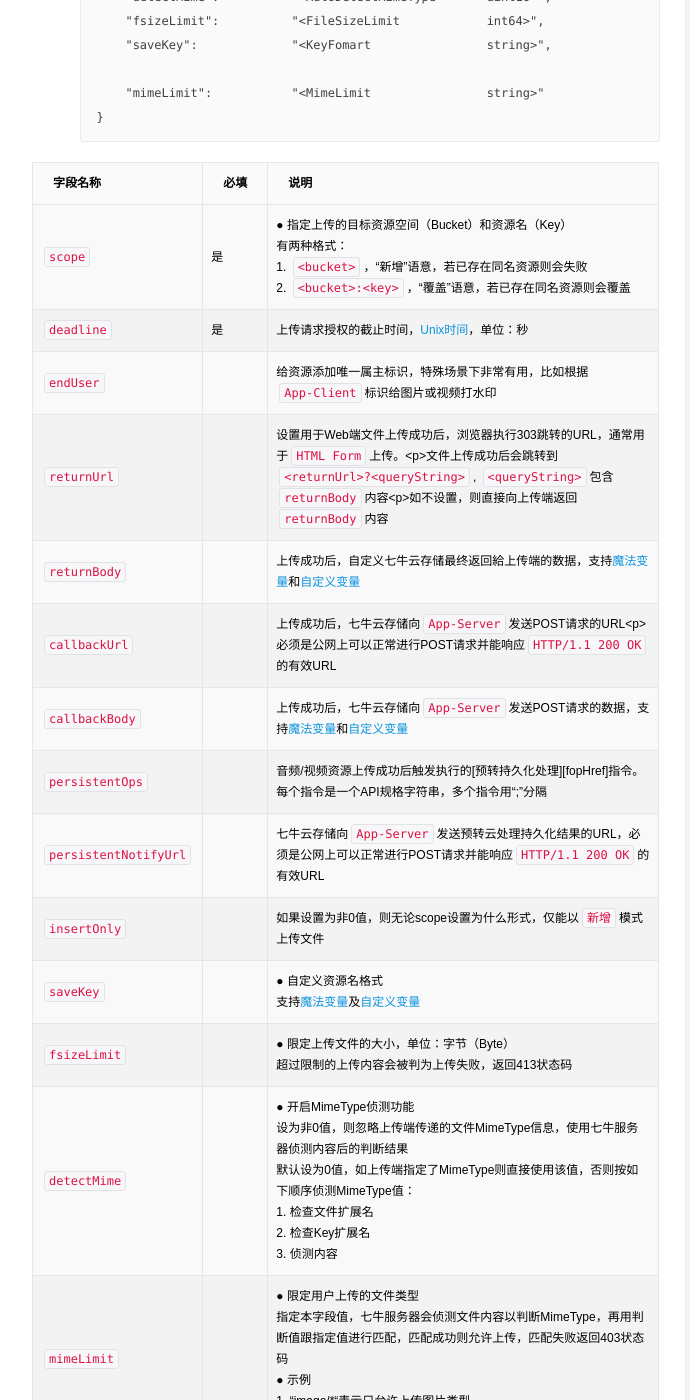
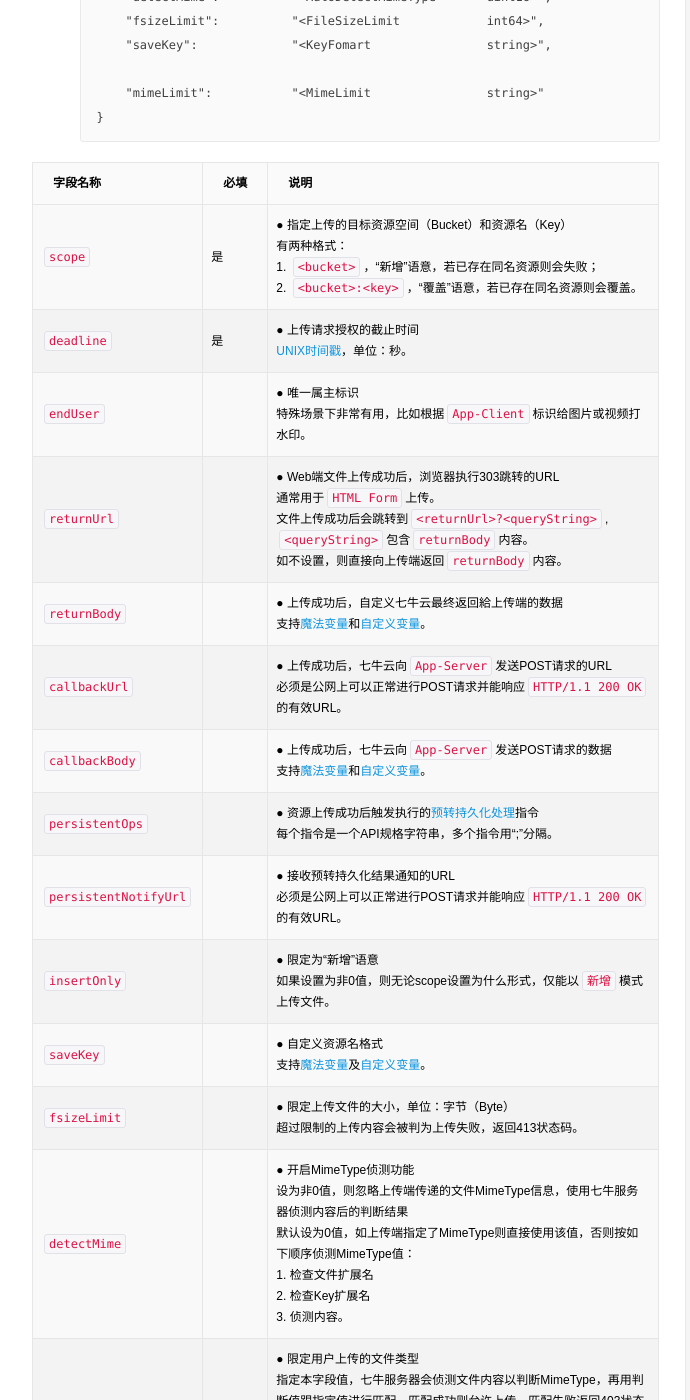
Before and after one commit to qiniu/developer.qiniu.com, a Jekyll site: the page built from docs/v6/api/reference/security/put-policy.md, in a window 1280 px wide and 1400 px high, scrolled down 747 px. Shown: the whole window, without its empty margins (435-1125 px from the left). Built offline with Jekyll 4.4.1, drawn with Linux system fonts in a browser that asks for light colours; nearby versions of some CDN libraries; library files that are not in the unit come from our copies.

Commit message:
美化上传策略参数表格。

```diff
--- a/docs/v6/api/reference/security/put-policy.md
+++ b/docs/v6/api/reference/security/put-policy.md
@@ -40,20 +40,20 @@ order: 980
 
 字段名称              | 必填 | 说明
 :-------------------- | :--- | :-----------------------------------------------
-<a id="put-policy-scope"></a>`scope`               | 是   | ● 指定上传的目标资源空间（Bucket）和资源名（Key）<br>有两种格式：<br>1. `<bucket>`，“新增”语意，若已存在同名资源则会失败<br>2. `<bucket>:<key>`，“覆盖”语意，若已存在同名资源则会覆盖
-`deadline`            | 是   | 上传请求授权的截止时间，[Unix时间][unixTimeHref]，单位：秒
-`endUser`             |      | 给资源添加唯一属主标识，特殊场景下非常有用，比如根据`App-Client`标识给图片或视频打水印
-`returnUrl`           |      | 设置用于Web端文件上传成功后，浏览器执行303跳转的URL，通常用于`HTML Form`上传。<p>文件上传成功后会跳转到`<returnUrl>?<queryString>`, `<queryString>`包含`returnBody`内容<p>如不设置，则直接向上传端返回`returnBody`内容
-`returnBody`          |      | 上传成功后，自定义七牛云存储最终返回給上传端的数据，支持[魔法变量][magicVariablesHref]和[自定义变量][xVariablesHref]
-`callbackUrl`         |      | 上传成功后，七牛云存储向`App-Server`发送POST请求的URL<p>必须是公网上可以正常进行POST请求并能响应`HTTP/1.1 200 OK`的有效URL
-`callbackBody`        |      | 上传成功后，七牛云存储向`App-Server`发送POST请求的数据，支持[魔法变量][magicVariablesHref]和[自定义变量][xVariablesHref]
-`persistentOps`       |      | 音频/视频资源上传成功后触发执行的[预转持久化处理][fopHref]指令。每个指令是一个API规格字符串，多个指令用“;”分隔
-`persistentNotifyUrl` |      | 七牛云存储向`App-Server`发送预转云处理持久化结果的URL，必须是公网上可以正常进行POST请求并能响应`HTTP/1.1 200 OK`的有效URL
-`insertOnly`          |      | 如果设置为非0值，则无论scope设置为什么形式，仅能以`新增`模式上传文件
-<a id="put-policy-save-key"></a>`saveKey`             |      | ● 自定义资源名格式<br>支持[魔法变量][magicVariablesHref]及[自定义变量][xVariablesHref]
-<a id="put-policy-fsize-limit"></a>`fsizeLimit`          |      | ● 限定上传文件的大小，单位：字节（Byte）<br>超过限制的上传内容会被判为上传失败，返回413状态码
-<a id="put-policy-detect-mime"></a>`detectMime`          |      | ● 开启MimeType侦测功能<br>设为非0值，则忽略上传端传递的文件MimeType信息，使用七牛服务器侦测内容后的判断结果<br>默认设为0值，如上传端指定了MimeType则直接使用该值，否则按如下顺序侦测MimeType值：<br>1. 检查文件扩展名<br>2. 检查Key扩展名<br>3. 侦测内容
-<a id="put-policy-mime-limit"></a>`mimeLimit`           |      | ● 限定用户上传的文件类型<br>指定本字段值，七牛服务器会侦测文件内容以判断MimeType，再用判断值跟指定值进行匹配，匹配成功则允许上传，匹配失败返回403状态码<br>● 示例<br>1. "image/*"表示只允许上传图片类型<br>2. "image/jpeg;image/png"表示只允许上传`jpg`和`png`类型的图片
+<a id="put-policy-scope"></a>`scope`               | 是   | ● 指定上传的目标资源空间（Bucket）和资源名（Key）<br>有两种格式：<br>1. `<bucket>`，“新增”语意，若已存在同名资源则会失败；<br>2. `<bucket>:<key>`，“覆盖”语意，若已存在同名资源则会覆盖。
+<a id="put-policy-deadline"></a>`deadline`            | 是   | ● 上传请求授权的截止时间<br>[UNIX时间戳][unixTimeHref]，单位：秒。
+<a id="put-policy-end-user"></a>`endUser`             |      | ● 唯一属主标识<br>特殊场景下非常有用，比如根据`App-Client`标识给图片或视频打水印。
+<a id="put-policy-return-url"></a>`returnUrl`           |      | ● Web端文件上传成功后，浏览器执行303跳转的URL<br>通常用于`HTML Form`上传。<br>文件上传成功后会跳转到`<returnUrl>?<queryString>`, `<queryString>`包含`returnBody`内容。<br>如不设置，则直接向上传端返回`returnBody`内容。
+<a id="put-policy-return-body"></a>`returnBody`          |      | ● 上传成功后，自定义七牛云最终返回給上传端的数据<br>支持[魔法变量][magicVariablesHref]和[自定义变量][xVariablesHref]。
+<a id="put-policy-callback-url"></a>`callbackUrl`         |      | ● 上传成功后，七牛云向`App-Server`发送POST请求的URL<br>必须是公网上可以正常进行POST请求并能响应`HTTP/1.1 200 OK`的有效URL。
+<a id="put-policy-callback-body"></a>`callbackBody`        |      | ● 上传成功后，七牛云向`App-Server`发送POST请求的数据<br>支持[魔法变量][magicVariablesHref]和[自定义变量][xVariablesHref]。
+<a id="put-policy-persistent-ops"></a>`persistentOps`       |      | ● 资源上传成功后触发执行的[预转持久化处理][fopHref]指令<br>每个指令是一个API规格字符串，多个指令用“;”分隔。
+<a id="put-policy-persisten-notify-url"></a>`persistentNotifyUrl` |      | ● 接收预转持久化结果通知的URL<br>必须是公网上可以正常进行POST请求并能响应`HTTP/1.1 200 OK`的有效URL。
+<a id="put-policy-insert-only"></a>`insertOnly`          |      | ● 限定为“新增”语意<br>如果设置为非0值，则无论scope设置为什么形式，仅能以`新增`模式上传文件。
+<a id="put-policy-save-key"></a>`saveKey`             |      | ● 自定义资源名格式<br>支持[魔法变量][magicVariablesHref]及[自定义变量][xVariablesHref]。
+<a id="put-policy-fsize-limit"></a>`fsizeLimit`          |      | ● 限定上传文件的大小，单位：字节（Byte）<br>超过限制的上传内容会被判为上传失败，返回413状态码。
+<a id="put-policy-detect-mime"></a>`detectMime`          |      | ● 开启MimeType侦测功能<br>设为非0值，则忽略上传端传递的文件MimeType信息，使用七牛服务器侦测内容后的判断结果<br>默认设为0值，如上传端指定了MimeType则直接使用该值，否则按如下顺序侦测MimeType值：<br>1. 检查文件扩展名<br>2. 检查Key扩展名<br>3. 侦测内容。
+<a id="put-policy-mime-limit"></a>`mimeLimit`           |      | ● 限定用户上传的文件类型<br>指定本字段值，七牛服务器会侦测文件内容以判断MimeType，再用判断值跟指定值进行匹配，匹配成功则允许上传，匹配失败返回403状态码<br>● 示例<br>1. "image/*"表示只允许上传图片类型<br>2. "image/jpeg;image/png"表示只允许上传`jpg`和`png`类型的图片。
 
 <a id="put-policy-remarks"></a>
 ## 附注
```
Also changed, not shown: other parts of docs/v6/api/reference/security/put-policy.md (+1 -0 lines).
